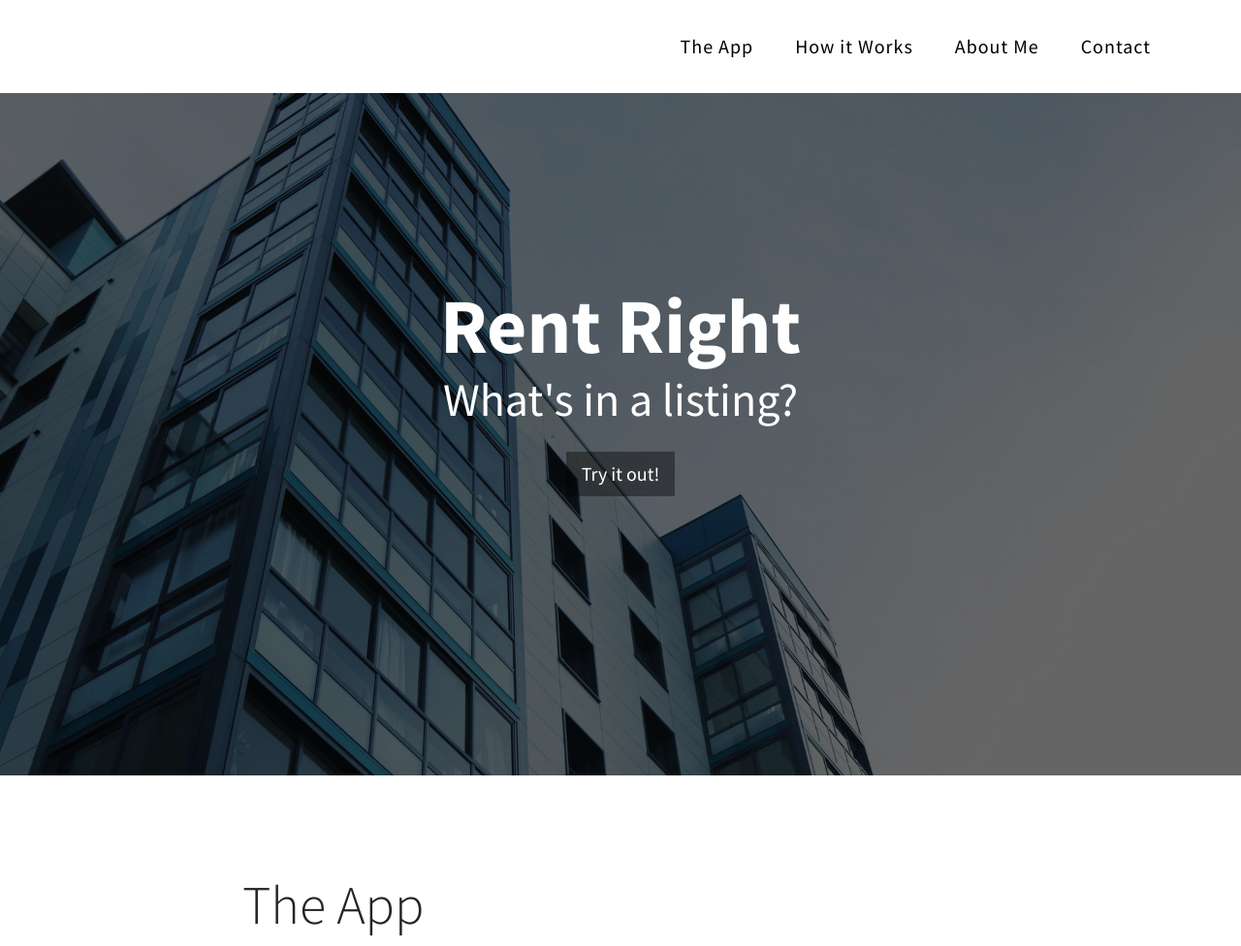
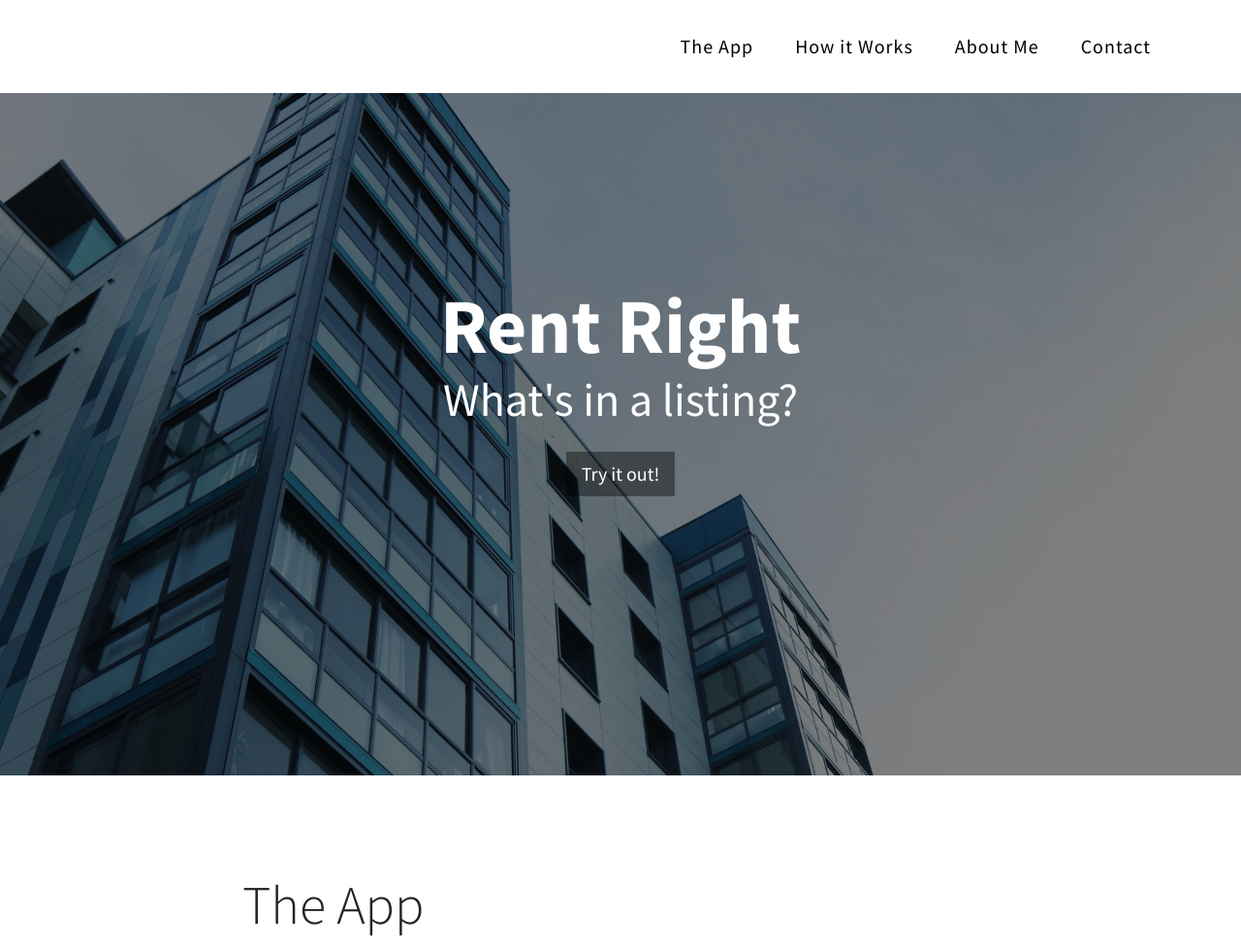
Before and after one commit to loganjhennessy/rent-right-old, a Flask app: page / in a window 1280 px wide. Shown: the top 976 px of the page at 97% size. Run offline with Flask 2, Linux system fonts and the light colour scheme; some libraries are stand-ins or nearby versions.

Commit message:
Correct background-color property value

```diff
--- a/rentright/flaskapp/static/css/stylish-portfolio.css
+++ b/rentright/flaskapp/static/css/stylish-portfolio.css
@@ -136,7 +136,7 @@ hr.small {
 }
 
 .transparent{
-    background-color: rgb(0, 0, 0, 0.6);
+    background-color: rgba(0, 0, 0, 0.5);
 }
 
 
```
